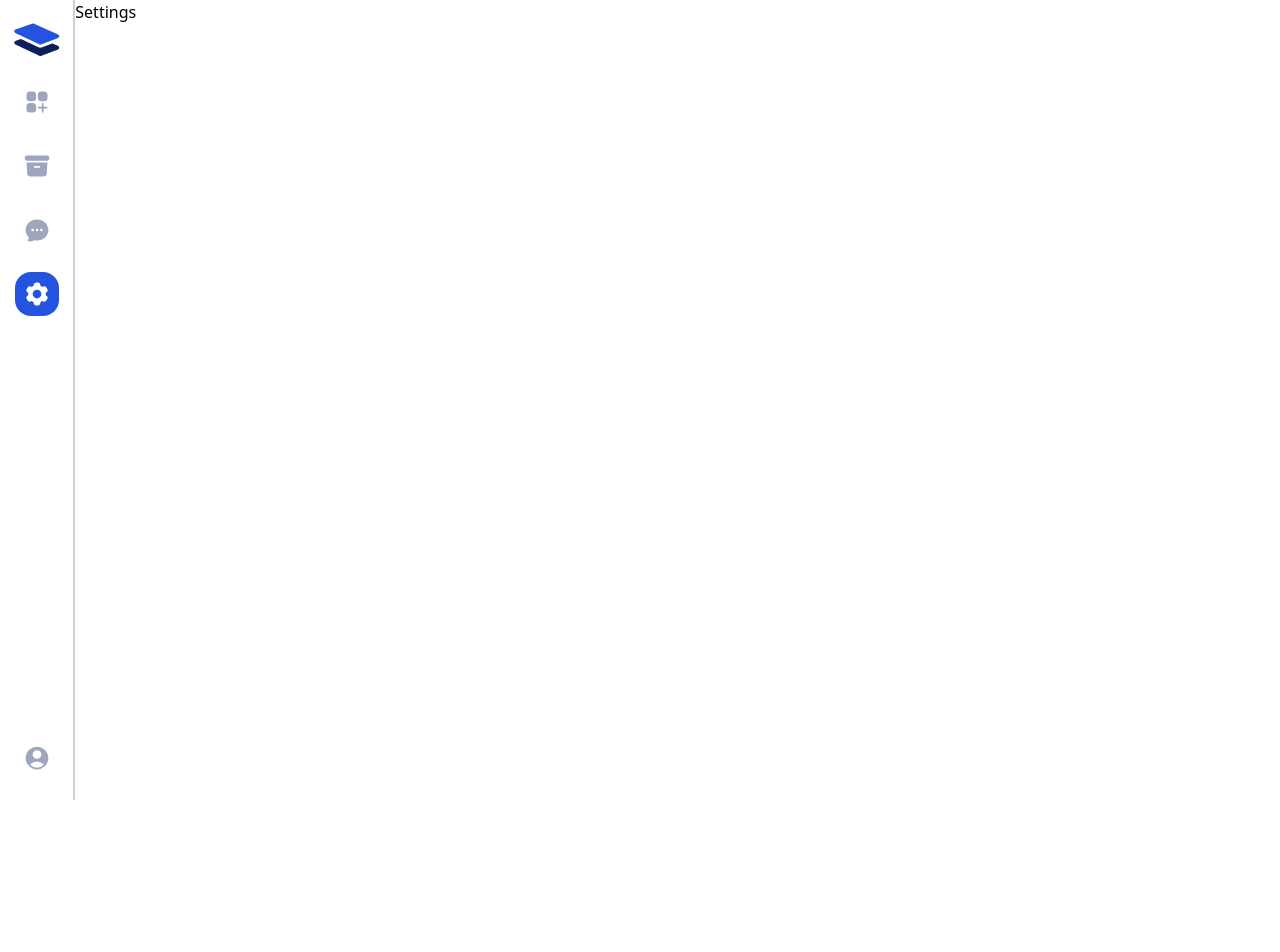
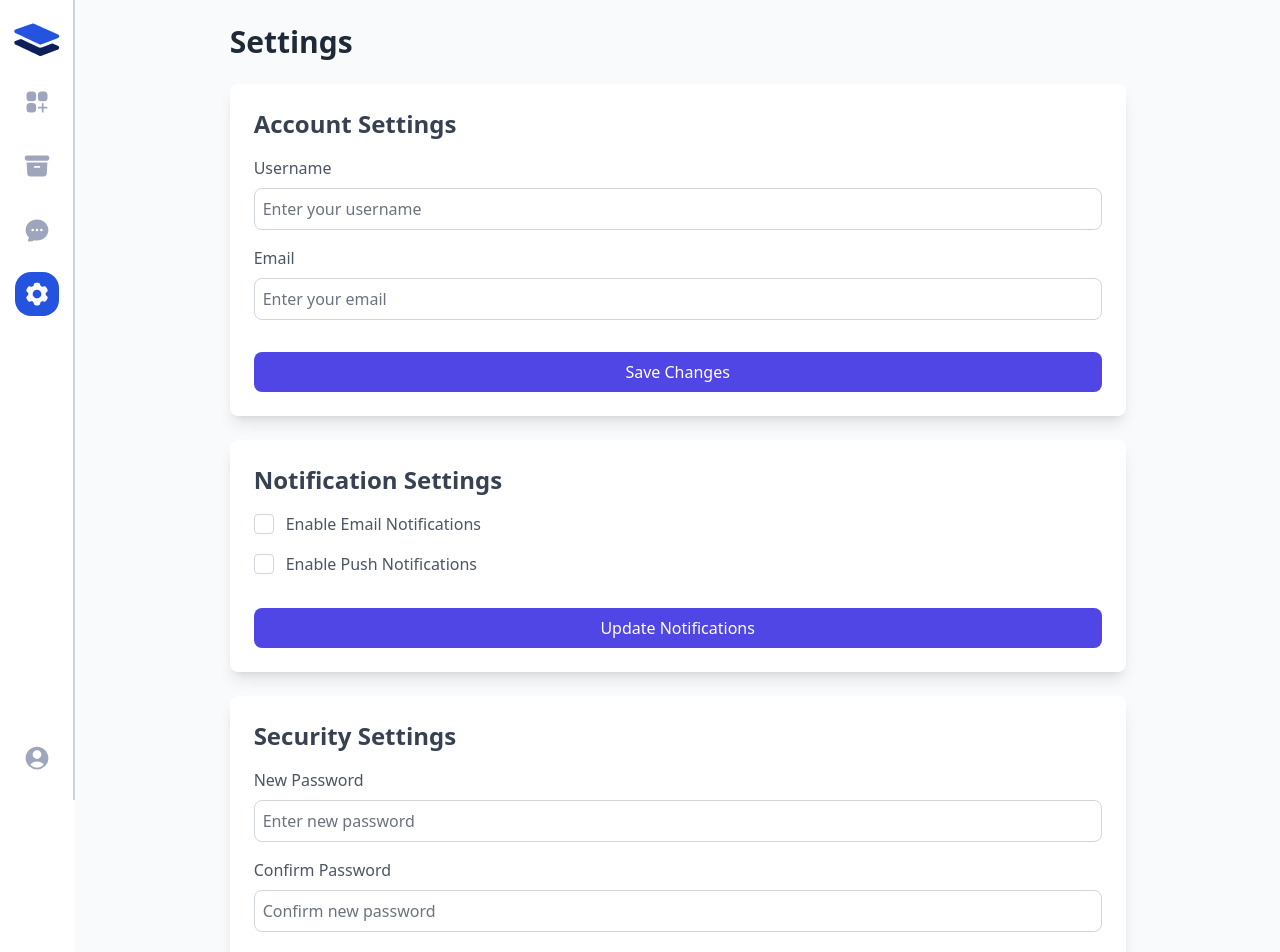
Before and after one commit to hasiburrahmanakash79/Task-manager, a React (Vite) app: page /settings in a window 1280 px wide. Shown: the top 952 px of the page. Before the commit the page ends 800 px from the top, so only its background shows below. Built offline with nearby package versions, Linux system fonts and the light colour scheme.

Commit message:
make settings page

```diff
--- a/src/pages/Settings.jsx
+++ b/src/pages/Settings.jsx
@@ -1,7 +1,92 @@
+
 const Settings = () => {
   return (
-    <div>
-      <h1>Settings </h1>
+    <div className="min-h-screen bg-gray-50 flex flex-col items-center p-6">
+      <div className="w-full max-w-4xl">
+        <h1 className="text-3xl font-bold text-gray-800 mb-6">Settings</h1>
+
+        {/* Account Settings */}
+        <div className="bg-white shadow-lg rounded-lg p-6 mb-6">
+          <h2 className="text-2xl font-semibold text-gray-700 mb-4">Account Settings</h2>
+          <div className="flex flex-col gap-4">
+            <div>
+              <label className="text-gray-600 font-medium">Username</label>
+              <input
+                type="text"
+                className="w-full mt-2 p-2 border border-gray-300 rounded-lg focus:outline-none focus:ring-2 focus:ring-indigo-500"
+                placeholder="Enter your username"
+              />
+            </div>
+            <div>
+              <label className="text-gray-600 font-medium">Email</label>
+              <input
+                type="email"
+                className="w-full mt-2 p-2 border border-gray-300 rounded-lg focus:outline-none focus:ring-2 focus:ring-indigo-500"
+                placeholder="Enter your email"
+              />
+            </div>
+            <button className="bg-indigo-600 text-white py-2 px-4 rounded-lg mt-4 hover:bg-indigo-700 transition">
+              Save Changes
+            </button>
+          </div>
+        </div>
+
+        {/* Notification Settings */}
+        <div className="bg-white shadow-lg rounded-lg p-6 mb-6">
+          <h2 className="text-2xl font-semibold text-gray-700 mb-4">Notification Settings</h2>
+          <div className="flex flex-col gap-4">
+            <div className="flex items-center">
+              <input
+                type="checkbox"
+                id="emailNotifications"
+                className="w-5 h-5 text-indigo-600 border-gray-300 rounded focus:ring-indigo-500"
+              />
+              <label htmlFor="emailNotifications" className="ml-3 text-gray-600">
+                Enable Email Notifications
+              </label>
+            </div>
+            <div className="flex items-center">
+              <input
+                type="checkbox"
+                id="pushNotifications"
+                className="w-5 h-5 text-indigo-600 border-gray-300 rounded focus:ring-indigo-500"
+              />
+              <label htmlFor="pushNotifications" className="ml-3 text-gray-600">
+                Enable Push Notifications
+              </label>
+            </div>
+            <button className="bg-indigo-600 text-white py-2 px-4 rounded-lg mt-4 hover:bg-indigo-700 transition">
+              Update Notifications
+            </button>
+          </div>
+        </div>
+
+        {/* Security Settings */}
+        <div className="bg-white shadow-lg rounded-lg p-6">
+          <h2 className="text-2xl font-semibold text-gray-700 mb-4">Security Settings</h2>
+          <div className="flex flex-col gap-4">
+            <div>
+              <label className="text-gray-600 font-medium">New Password</label>
+              <input
+                type="password"
+                className="w-full mt-2 p-2 border border-gray-300 rounded-lg focus:outline-none focus:ring-2 focus:ring-indigo-500"
+                placeholder="Enter new password"
+              />
+            </div>
+            <div>
+              <label className="text-gray-600 font-medium">Confirm Password</label>
+              <input
+                type="password"
+                className="w-full mt-2 p-2 border border-gray-300 rounded-lg focus:outline-none focus:ring-2 focus:ring-indigo-500"
+                placeholder="Confirm new password"
+              />
+            </div>
+            <button className="bg-red-600 text-white py-2 px-4 rounded-lg mt-4 hover:bg-red-700 transition">
+              Save Security Settings
+            </button>
+          </div>
+        </div>
+      </div>
     </div>
   );
 };
```
